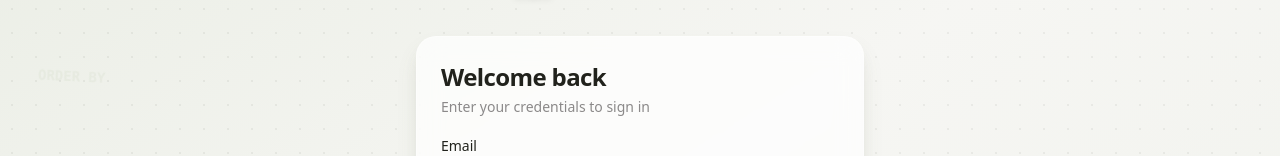
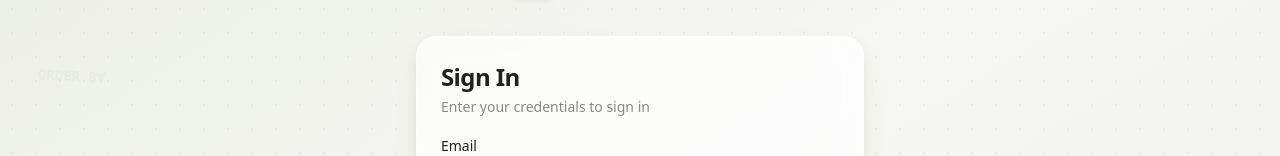
Before and after one commit to iBarzha/sql-learning-platform, a React (Vite) app in the folder frontend/: page /login in a window 1280 px wide. Shown: the part 195-351 px from the top of the page. Built offline with nearby package versions, Linux system fonts and the light colour scheme; no server answers.

Commit message:
refactor: replace informal greetings with standard headings
Change dashboard title from 'Welcome back, {{name}}!' to
'Dashboard' and login title from 'Welcome back' to 'Sign In'.
Remove Sparkles icon from dashboard header. Update both en
and uk locale files.

```diff
--- a/frontend/src/i18n/locales/en/auth.json
+++ b/frontend/src/i18n/locales/en/auth.json
@@ -20,7 +20,7 @@
     "confirmPassword": "Confirm Password"
   },
   "login": {
-    "title": "Welcome back",
+    "title": "Sign In",
     "subtitle": "Enter your credentials to sign in",
     "submit": "Sign In",
     "noAccount": "Don't have an account?",
--- a/frontend/src/i18n/locales/en/dashboard.json
+++ b/frontend/src/i18n/locales/en/dashboard.json
@@ -1,6 +1,6 @@
 {
   "welcome": {
-    "title": "Welcome back, {{name}}!",
+    "title": "Dashboard",
     "defaultName": "User",
     "instructorSubtitle": "Manage your courses and track student progress.",
     "studentSubtitle": "Continue your SQL learning and practice."
--- a/frontend/src/i18n/locales/uk/auth.json
+++ b/frontend/src/i18n/locales/uk/auth.json
@@ -20,7 +20,7 @@
     "confirmPassword": "Підтвердити пароль"
   },
   "login": {
-    "title": "З поверненням",
+    "title": "Вхід",
     "subtitle": "Введіть облікові дані для входу",
     "submit": "Увійти",
     "noAccount": "Немає облікового запису?",
--- a/frontend/src/i18n/locales/uk/dashboard.json
+++ b/frontend/src/i18n/locales/uk/dashboard.json
@@ -1,6 +1,6 @@
 {
   "welcome": {
-    "title": "З поверненням, {{name}}!",
+    "title": "Панель управління",
     "defaultName": "Користувач",
     "instructorSubtitle": "Керуйте курсами та відстежуйте прогрес студентів.",
     "studentSubtitle": "Продовжуйте вивчення та практику SQL."
--- a/frontend/src/pages/dashboard/DashboardPage.tsx
+++ b/frontend/src/pages/dashboard/DashboardPage.tsx
@@ -6,7 +6,7 @@ import { Badge } from '@/components/ui/badge';
 import { Skeleton } from '@/components/ui/skeleton';
 import { Progress } from '@/components/ui/progress';
 import { StatCard } from '@/components/charts/StatCard';
-import { BookOpen, CheckCircle, Clock, TrendingUp, ArrowRight, Sparkles } from 'lucide-react';
+import { BookOpen, CheckCircle, Clock, TrendingUp, ArrowRight } from 'lucide-react';
 import { useCourses } from '@/hooks/queries/useCourses';
 import { useMyProgress } from '@/hooks/queries/useSubmissions';
 
@@ -104,12 +104,9 @@ export function DashboardPage() {
     <div className="space-y-8">
       {/* Welcome section */}
       <div className="rounded-2xl bg-gradient-to-r from-primary/10 to-primary/5 p-8">
-        <div className="flex items-center gap-2 mb-2">
-          <h1 className="text-3xl font-bold tracking-tight">
-            {t('dashboard:welcome.title', { name: user?.first_name || t('dashboard:welcome.defaultName') })}
-          </h1>
-          <Sparkles className="h-6 w-6 text-primary" />
-        </div>
+        <h1 className="text-3xl font-bold tracking-tight mb-2">
+            {t('dashboard:welcome.title')}
+        </h1>
         <p className="text-muted-foreground text-lg">
           {user?.role === 'instructor'
             ? t('dashboard:welcome.instructorSubtitle')
```
